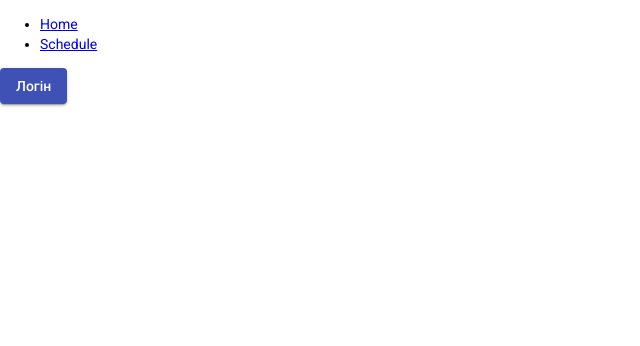
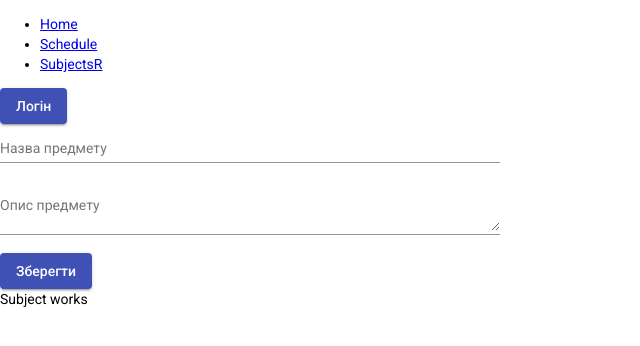
Before and after one commit to Rrroman/dtapi-if124, an Angular app: page /subjectsr in a window 1280 px wide. Before the commit this address led to /. Shown: the top 346 px of the page, without its empty margins (0-640 px from the left). Built offline with nearby package versions, Linux system fonts and the light colour scheme.

Commit message:
created markup for form

```diff
--- a/angular.json
+++ b/angular.json
@@ -120,6 +120,7 @@
   },
   "defaultProject": "dtapi-if124",
   "cli": {
+    "analytics": "61ad1fcd-ae05-4e7b-b53b-ff972dc5ecdd",
     "defaultCollection": "@angular-eslint/schematics"
   }
 }
--- a/src/app/app-routing.module.ts
+++ b/src/app/app-routing.module.ts
@@ -1,9 +1,11 @@
 import { NgModule } from '@angular/core';
 import { RouterModule, Routes } from '@angular/router';
 import { ScheduleComponent } from './schedule/schedule.component';
+import { SubjectsRComponent } from './subjects-r/subjects-r.component';
 
 const routes: Routes = [
   { path: 'schedule', component: ScheduleComponent },
+  { path: 'subjectsr', component: SubjectsRComponent },
   { path: '**', redirectTo: '/' },
 ];
 
--- a/src/app/app.component.html
+++ b/src/app/app.component.html
@@ -21,6 +21,15 @@
             Schedule
           </a>
         </li>
+        <li class="navbar__link-wrapper">
+          <a
+            class="navbar__link"
+            routerLinkActive="active"
+            routerLink="/subjectsr"
+          >
+            SubjectsR
+          </a>
+        </li>
       </ul>
       <button mat-raised-button color="primary">Логін</button>
     </nav>
--- a/src/app/app.module.ts
+++ b/src/app/app.module.ts
@@ -4,12 +4,14 @@ import { MatButtonModule } from '@angular/material/button';
 import { BrowserAnimationsModule } from '@angular/platform-browser/animations';
 import { MatFormFieldModule } from '@angular/material/form-field';
 import { FormsModule } from '@angular/forms';
+import { MatInputModule } from '@angular/material/input';
 import { AppRoutingModule } from './app-routing.module';
 import { AppComponent } from './app.component';
 import { ScheduleComponent } from './schedule/schedule.component';
+import { SubjectsRComponent } from './subjects-r/subjects-r.component';
 
 @NgModule({
-  declarations: [AppComponent, ScheduleComponent],
+  declarations: [AppComponent, ScheduleComponent, SubjectsRComponent],
   imports: [
     BrowserModule,
     AppRoutingModule,
@@ -17,6 +19,7 @@ import { ScheduleComponent } from './schedule/schedule.component';
     BrowserAnimationsModule,
     FormsModule,
     MatFormFieldModule,
+    MatInputModule
   ],
   providers: [],
   bootstrap: [AppComponent],
--- /dev/null
+++ b/src/app/subjects-r/subjects-r.component.html
@@ -0,0 +1,14 @@
+<form class="example-form">
+    <mat-form-field class="example-full-width">
+      <mat-label>Назва предмету</mat-label>
+      <input matInput placeholder="Назва предмету">
+    </mat-form-field>
+
+    <mat-form-field class="example-full-width">
+      <mat-label>Опис предмету</mat-label>
+      <textarea matInput placeholder="Опис предмету"></textarea>
+    </mat-form-field>
+    <button mat-raised-button color="primary">Зберегти</button>
+</form>
+
+<p>Subject works</p>
--- /dev/null
+++ b/src/app/subjects-r/subjects-r.component.scss
@@ -0,0 +1,9 @@
+.example-form {
+    min-width: 150px;
+    max-width: 500px;
+    width: 100%;
+  }
+
+  .example-full-width {
+    width: 100%;
+  }
--- /dev/null
+++ b/src/app/subjects-r/subjects-r.component.ts
@@ -0,0 +1,15 @@
+import { Component, OnInit } from '@angular/core';
+
+@Component({
+  selector: 'app-subjects-r',
+  templateUrl: './subjects-r.component.html',
+  styleUrls: ['./subjects-r.component.scss']
+})
+export class SubjectsRComponent implements OnInit {
+
+  constructor() { }
+
+  ngOnInit(): void {
+  }
+
+}
```
Also changed, not shown: 1 other file (tests, documents, lock files or other folders).
